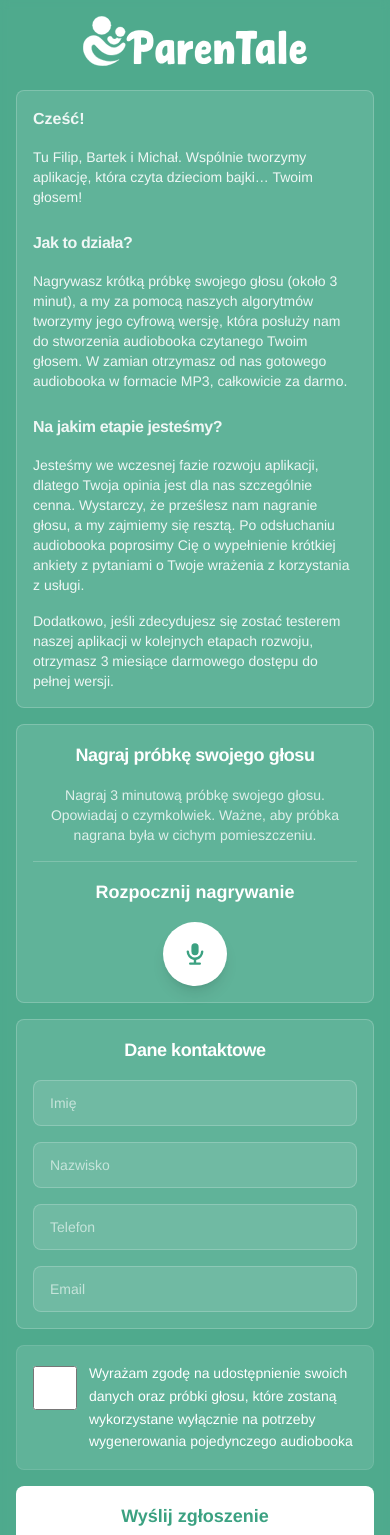
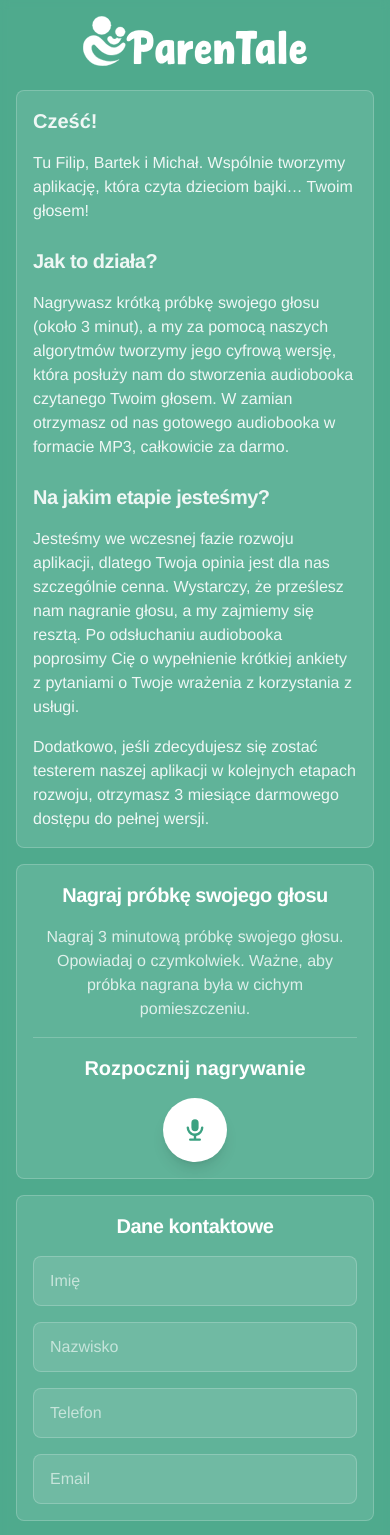
Before and after one commit to kmiecikmichal/milkysoft.github.io, a Next.js app: page /parentale in a window 390 px wide. Shown: the top 1535 px of the page. Built offline with nearby package versions, Linux system fonts and the light colour scheme.

Commit message:
Small fixes for a mobile version

```diff
--- a/src/app/parentale/page.tsx
+++ b/src/app/parentale/page.tsx
@@ -335,7 +335,7 @@ Submission Date: ${new Date().toLocaleString()}
 
   return (
     <main className="min-h-screen w-full flex items-center justify-center p-0 sm:p-4 lg:p-8">
-      <div className="w-full max-w-none sm:max-w-xl lg:max-w-2xl mx-auto bg-white/10 backdrop-blur-sm rounded-none sm:rounded-xl lg:rounded-2xl p-4 sm:p-4 lg:p-6 xl:p-8 shadow-2xl border-0 sm:border sm:border-white/20">
+      <div className="w-full max-w-none sm:max-w-xl lg:max-w-2xl mx-auto bg-white/10 backdrop-blur-sm rounded-none sm:rounded-xl lg:rounded-2xl p-4 sm:p-4 lg:p-6 xl:p-8 shadow-2xl border-0 sm:border sm:border-white/20 pb-20 sm:pb-0">
         <div className="flex justify-center mb-6 sm:mb-6 lg:mb-8">
           <Image
             src="/parentale_full_logo.svg"
@@ -348,21 +348,21 @@ Submission Date: ${new Date().toLocaleString()}
 
         <form onSubmit={handleSubmit} className="space-y-4 sm:space-y-4 lg:space-y-6">
           <div className="p-4 sm:p-4 lg:p-6 bg-white/10 rounded-lg sm:rounded-xl border border-white/20 space-y-4 sm:space-y-4 text-white/90">
-            <p className="text-base sm:text-base lg:text-lg font-bold">Cześć!</p>
-            <p className="text-sm sm:text-sm lg:text-base">Tu Filip, Bartek i Michał. Wspólnie tworzymy aplikację, która czyta dzieciom bajki… Twoim głosem!</p>
+            <p className="text-xl sm:text-lg lg:text-xl font-bold">Cześć!</p>
+            <p className="text-base sm:text-sm lg:text-base">Tu Filip, Bartek i Michał. Wspólnie tworzymy aplikację, która czyta dzieciom bajki… Twoim głosem!</p>
 
-            <h3 className="text-base sm:text-base lg:text-lg font-semibold pt-2">Jak to działa?</h3>
-            <p className="text-sm sm:text-sm lg:text-base">Nagrywasz krótką próbkę swojego głosu (około 3 minut), a my za pomocą naszych algorytmów tworzymy jego cyfrową wersję, która posłuży nam do stworzenia audiobooka czytanego Twoim głosem. W zamian otrzymasz od nas gotowego audiobooka w formacie MP3, całkowicie za darmo.</p>
+            <h3 className="text-xl sm:text-lg lg:text-xl font-semibold pt-2">Jak to działa?</h3>
+            <p className="text-base sm:text-sm lg:text-base">Nagrywasz krótką próbkę swojego głosu (około 3 minut), a my za pomocą naszych algorytmów tworzymy jego cyfrową wersję, która posłuży nam do stworzenia audiobooka czytanego Twoim głosem. W zamian otrzymasz od nas gotowego audiobooka w formacie MP3, całkowicie za darmo.</p>
 
-            <h3 className="text-base sm:text-base lg:text-lg font-semibold pt-2">Na jakim etapie jesteśmy?</h3>
-            <p className="text-sm sm:text-sm lg:text-base">Jesteśmy we wczesnej fazie rozwoju aplikacji, dlatego Twoja opinia jest dla nas szczególnie cenna. Wystarczy, że prześlesz nam nagranie głosu, a my zajmiemy się resztą. Po odsłuchaniu audiobooka poprosimy Cię o wypełnienie krótkiej ankiety z pytaniami o Twoje wrażenia z korzystania z usługi.</p>
-            <p className="text-sm sm:text-sm lg:text-base">Dodatkowo, jeśli zdecydujesz się zostać testerem naszej aplikacji w kolejnych etapach rozwoju, otrzymasz 3 miesiące darmowego dostępu do pełnej wersji.</p>
+            <h3 className="text-xl sm:text-lg lg:text-xl font-semibold pt-2">Na jakim etapie jesteśmy?</h3>
+            <p className="text-base sm:text-sm lg:text-base">Jesteśmy we wczesnej fazie rozwoju aplikacji, dlatego Twoja opinia jest dla nas szczególnie cenna. Wystarczy, że prześlesz nam nagranie głosu, a my zajmiemy się resztą. Po odsłuchaniu audiobooka poprosimy Cię o wypełnienie krótkiej ankiety z pytaniami o Twoje wrażenia z korzystania z usługi.</p>
+            <p className="text-base sm:text-sm lg:text-base">Dodatkowo, jeśli zdecydujesz się zostać testerem naszej aplikacji w kolejnych etapach rozwoju, otrzymasz 3 miesiące darmowego dostępu do pełnej wersji.</p>
           </div>
 
           {/* Recording Section */}
           <div className="p-4 sm:p-4 lg:p-6 bg-white/10 rounded-lg sm:rounded-xl border border-white/20 space-y-4 sm:space-y-4">
-            <h2 className="text-lg sm:text-lg lg:text-xl font-bold text-center text-white">Nagraj próbkę swojego głosu</h2>
-            <p className="text-center text-white/80 text-sm sm:text-sm lg:text-base px-2">
+            <h2 className="text-xl sm:text-lg lg:text-xl font-bold text-center text-white">Nagraj próbkę swojego głosu</h2>
+            <p className="text-center text-white/80 text-base sm:text-sm lg:text-base px-2">
               Nagraj 3 minutową próbkę swojego głosu. Opowiadaj o czymkolwiek. Ważne, aby próbka nagrana była w cichym pomieszczeniu.
             </p>
 
@@ -373,7 +373,7 @@ Submission Date: ${new Date().toLocaleString()}
               <div className="w-full max-w-xs flex justify-center">
                 <div className="relative flex flex-col items-center">
                   {/* Text above button */}
-                  <p className="text-lg sm:text-lg lg:text-xl font-bold text-white mb-4 sm:mb-4 text-center px-2">
+                  <p className="text-xl sm:text-lg lg:text-xl font-bold text-white mb-4 sm:mb-4 text-center px-2">
                     {isRecording
                       ? 'Nagrywanie...'
                       : currentRecording
@@ -415,7 +415,7 @@ Submission Date: ${new Date().toLocaleString()}
                   {/* Countdown below button (only during recording) */}
                   {isRecording && (
                     <div className="mt-4 sm:mt-4 text-center">
-                      <p className="text-lg sm:text-lg lg:text-xl font-bold text-white tabular-nums">
+                      <p className="text-xl sm:text-lg lg:text-xl font-bold text-white tabular-nums">
                         {formatTime(remainingTime)}
                       </p>
                     </div>
@@ -429,7 +429,7 @@ Submission Date: ${new Date().toLocaleString()}
               <>
                 <hr className="border-white/20" />
                 <div className="w-full text-center space-y-4 sm:space-y-4">
-                  <h3 className="text-lg sm:text-lg lg:text-xl font-bold mb-2 text-white">
+                  <h3 className="text-xl sm:text-lg lg:text-xl font-bold mb-2 text-white">
                     Podgląd nagrania
                   </h3>
                   <audio
@@ -448,7 +448,7 @@ Submission Date: ${new Date().toLocaleString()}
 
           {/* Personal Info Section */}
           <div className="p-4 sm:p-4 lg:p-6 bg-white/10 rounded-lg sm:rounded-xl border border-white/20 space-y-4 sm:space-y-4 lg:space-y-6">
-            <h2 className="text-lg sm:text-lg lg:text-xl font-bold text-center text-white mb-4 sm:mb-4 lg:mb-6">
+            <h2 className="text-xl sm:text-lg lg:text-xl font-bold text-center text-white mb-4 sm:mb-4 lg:mb-6">
               Dane kontaktowe
             </h2>
             <div className="grid grid-cols-1 sm:grid-cols-2 gap-4 sm:gap-4 lg:gap-6">
@@ -458,7 +458,7 @@ Submission Date: ${new Date().toLocaleString()}
                 placeholder="Imię"
                 value={formData.name}
                 onChange={(e) => setFormData(prev => ({ ...prev, name: e.target.value }))}
-                className="w-full px-4 sm:px-4 lg:px-5 py-3 sm:py-3 bg-white/10 text-white rounded-lg border border-white/20 focus:ring-2 focus:ring-white/50 focus:outline-none placeholder:text-white/60 text-sm sm:text-sm lg:text-base"
+                className="w-full px-4 sm:px-4 lg:px-5 py-3 sm:py-3 bg-white/10 text-white rounded-lg border border-white/20 focus:ring-2 focus:ring-white/50 focus:outline-none placeholder:text-white/60 text-base sm:text-sm lg:text-base"
               />
               <input
                 type="text"
@@ -466,7 +466,7 @@ Submission Date: ${new Date().toLocaleString()}
                 placeholder="Nazwisko"
                 value={formData.lastName}
                 onChange={(e) => setFormData(prev => ({ ...prev, lastName: e.target.value }))}
-                className="w-full px-4 sm:px-4 lg:px-5 py-3 sm:py-3 bg-white/10 text-white rounded-lg border border-white/20 focus:ring-2 focus:ring-white/50 focus:outline-none placeholder:text-white/60 text-sm sm:text-sm lg:text-base"
+                className="w-full px-4 sm:px-4 lg:px-5 py-3 sm:py-3 bg-white/10 text-white rounded-lg border border-white/20 focus:ring-2 focus:ring-white/50 focus:outline-none placeholder:text-white/60 text-base sm:text-sm lg:text-base"
               />
             </div>
             <input
@@ -475,7 +475,7 @@ Submission Date: ${new Date().toLocaleString()}
               placeholder="Telefon"
               value={formData.phone}
               onChange={(e) => setFormData(prev => ({ ...prev, phone: e.target.value }))}
-              className="w-full px-4 sm:px-4 lg:px-5 py-3 sm:py-3 bg-white/10 text-white rounded-lg border border-white/20 focus:ring-2 focus:ring-white/50 focus:outline-none placeholder:text-white/60 text-sm sm:text-sm lg:text-base"
+              className="w-full px-4 sm:px-4 lg:px-5 py-3 sm:py-3 bg-white/10 text-white rounded-lg border border-white/20 focus:ring-2 focus:ring-white/50 focus:outline-none placeholder:text-white/60 text-base sm:text-sm lg:text-base"
             />
             <input
                 type="email"
@@ -483,21 +483,21 @@ Submission Date: ${new Date().toLocaleString()}
                 placeholder="Email"
                 value={formData.email}
                 onChange={(e) => setFormData(prev => ({ ...prev, email: e.target.value }))}
-                className="w-full px-4 sm:px-4 lg:px-5 py-3 sm:py-3 bg-white/10 text-white rounded-lg border border-white/20 focus:ring-2 focus:ring-white/50 focus:outline-none placeholder:text-white/60 text-sm sm:text-sm lg:text-base"
+                className="w-full px-4 sm:px-4 lg:px-5 py-3 sm:py-3 bg-white/10 text-white rounded-lg border border-white/20 focus:ring-2 focus:ring-white/50 focus:outline-none placeholder:text-white/60 text-base sm:text-sm lg:text-base"
               />
           </div>
 
           {/* Consent Checkbox */}
           <div className="p-4 sm:p-4 bg-white/10 rounded-lg border border-white/10">
-            <label className="flex items-start space-x-3 text-white">
+            <label className="flex items-start space-x-1 text-white">
               <input
                 type="checkbox"
                 required
                 checked={formData.consent}
                 onChange={(e) => setFormData(prev => ({ ...prev, consent: e.target.checked }))}
-                className="w-5 h-5 mt-1 text-brand-green bg-white/10 border-white/20 rounded focus:ring-2 focus:ring-white/50 flex-shrink-0"
+                className="w-4 h-4 sm:w-5 sm:h-5 mt-1 text-brand-green bg-white/10 border-white/20 rounded focus:ring-2 focus:ring-white/50 flex-shrink-0"
               />
-              <span className="text-sm sm:text-sm leading-relaxed">
+              <span className="text-base sm:text-sm leading-relaxed">
                 Wyrażam zgodę na udostępnienie swoich danych oraz próbki głosu, które zostaną wykorzystane wyłącznie na potrzeby wygenerowania pojedynczego audiobooka
               </span>
             </label>
@@ -506,7 +506,7 @@ Submission Date: ${new Date().toLocaleString()}
           <button
             type="submit"
             disabled={isSubmitting || isRecording}
-            className="w-full px-6 sm:px-8 py-4 font-bold text-lg sm:text-xl bg-white text-brand-green rounded-lg transition-all duration-300 hover:bg-white/90 disabled:opacity-50 disabled:cursor-not-allowed mb-8 sm:mb-0"
+            className="w-full px-6 sm:px-8 py-4 font-bold text-lg sm:text-xl bg-white text-brand-green rounded-lg transition-all duration-300 hover:bg-white/90 disabled:opacity-50 disabled:cursor-not-allowed"
           >
             {isSubmitting ? 'Wysyłanie...' : 'Wyślij zgłoszenie'}
           </button>
```
